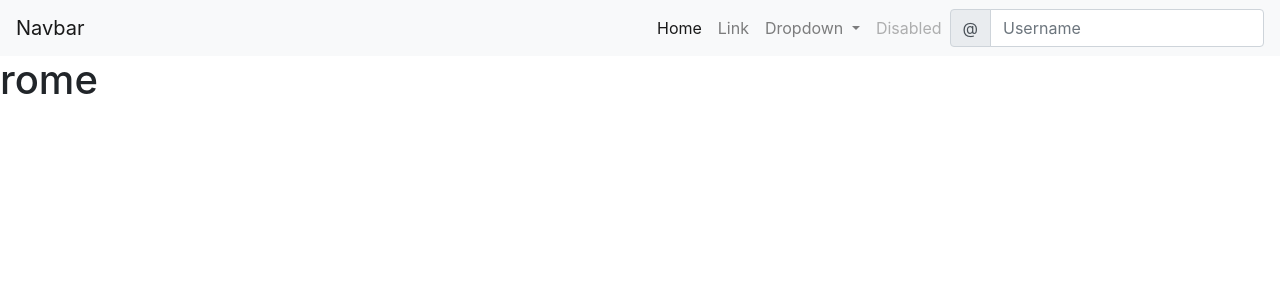
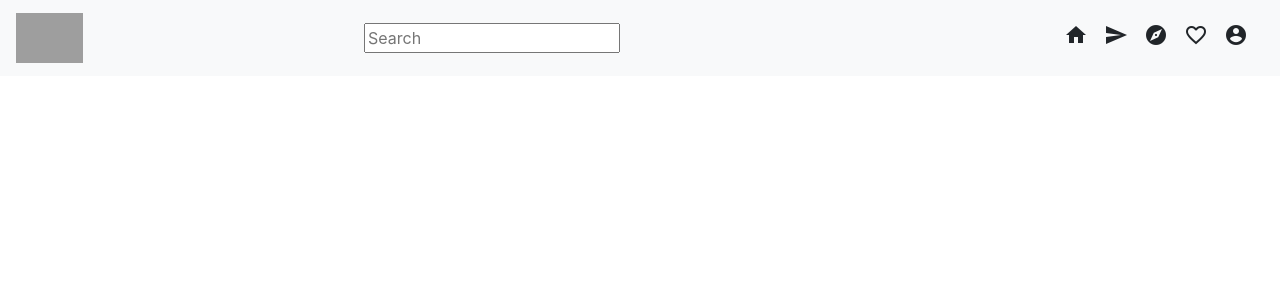
Before and after one commit to LincolnMoki/instagram, a Django app: page / in a window 1280 px wide. Shown: the top 300 px of the page. Run offline with Django 3.2, Linux system fonts and the light colour scheme; some libraries are stand-ins or nearby versions; grey boxes are pictures that could not be loaded.

Commit message:
updated navbar with icons and search

```diff
--- a/instagram/templates/instagram/base.html
+++ b/instagram/templates/instagram/base.html
@@ -12,6 +12,8 @@
     {% block styles %}
     {% bootstrap_css %}
     <link rel="stylesheet" href="https://stackpath.bootstrapcdn.com/bootstrap/4.5.2/css/bootstrap.min.css">
+    <link href="https://fonts.googleapis.com/icon?family=Material+Icons"
+      rel="stylesheet">
     {% endblock %}
 </head>
 <body>
--- a/instagram/templates/instagram/home.html
+++ b/instagram/templates/instagram/home.html
@@ -6,7 +6,4 @@
 
 {% block content %}
 
-    <h1>rome</h1>
 {% endblock content %}
-</body>
-</html>
--- a/instagram/templates/instagram/navbar.html
+++ b/instagram/templates/instagram/navbar.html
@@ -1,38 +1,36 @@
-<nav class="navbar navbar-expand-lg navbar-light bg-light">
-  <a class="navbar-brand" href="#">Navbar</a>
+<nav class="navbar navbar-expand-lg navbar-light fixed-top bg-light justify-content-between">
+  <a class="navbar-brand" href="#"><img src="https://www.pngitem.com/pimgs/m/132-1327993_instagram-logo-word-png-transparent-png.png" height="50px" ></a>
   <button class="navbar-toggler" type="button" data-toggle="collapse" data-target="#navbarSupportedContent" aria-controls="navbarSupportedContent" aria-expanded="false" aria-label="Toggle navigation">
     <span class="navbar-toggler-icon"></span>
   </button>
 
   <div class="collapse navbar-collapse" id="navbarSupportedContent">
-    <ul class="navbar-nav ml-auto ">
+    <ul class="navbar-nav ml-auto">
+
+      <div class="mx-auto"  style="width: 700px;">
+        <span class="fa fa-search form-control-feedback"></span>
+        <input class="input" type="text" placeholder="Search">
+      </div>
+
       <li class="nav-item active">
-        <a class="nav-link" href="#">Home <span class="sr-only">(current)</span></a>
+        <i class="material-icons" style="width: 40px;">home</i>
       </li>
+
       <li class="nav-item">
-        <a class="nav-link" href="#">Link</a>
+        <i class="material-icons" style="width: 40px;" href="#">send</i>
       </li>
-      <li class="nav-item dropdown">
-        <a class="nav-link dropdown-toggle" href="#" id="navbarDropdown" role="button" data-toggle="dropdown" aria-haspopup="true" aria-expanded="false">
-          Dropdown
-        </a>
-        <div class="dropdown-menu" aria-labelledby="navbarDropdown">
-          <a class="dropdown-item" href="#">Action</a>
-          <a class="dropdown-item" href="#">Another action</a>
-          <div class="dropdown-divider"></div>
-          <a class="dropdown-item" href="#">Something else here</a>
-        </div>
+
+      <li class="nav-item">
+        <i class="material-icons" style="width: 40px;" href="#">explore</i>
       </li>
+
       <li class="nav-item">
-        <a class="nav-link disabled" href="#" tabindex="-1" aria-disabled="true">Disabled</a>
+        <i class="material-icons" style="width: 40px;" href="#">favorite_border</i>
       </li>
-    </ul>
-    <form class="form-inline ">
-      <div class="input-group mx-auto">
-        <div class="input-group-prepend">
-          <span class="input-group-text" id="basic-addon1">@</span>
-        </div>
-        <input type="text" class="form-control" placeholder="Username" aria-label="Username" aria-describedby="basic-addon1">
-      </div>
-    </form>
+
+      <li class="nav-item">
+        <i class="material-icons" style="width: 40px;" href="#">account_circle</i>
+      </li>
+      </ul>
+    </div>
 </nav>
```
Also changed, not shown: static/css/home.css (added, +15 -0 lines).
